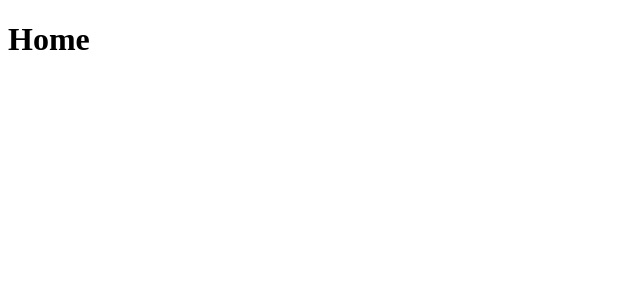
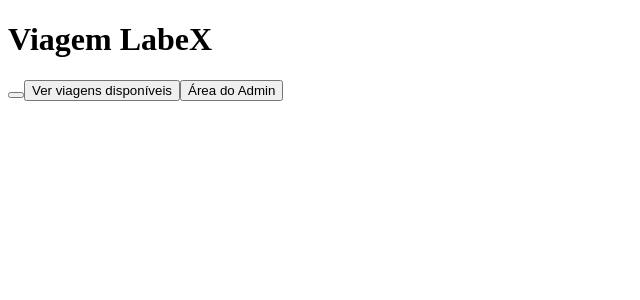
Before and after one commit to future4code/moreira-Andreyna-Carvalho, a React (Create React App) app in the folder modulo3/projeto-labex/: page / in a window 1280 px wide. Shown: the top 300 px of the page, without its empty margins (0-640 px from the left). Built offline with nearby package versions, Linux system fonts and the light colour scheme.

Commit message:
Fiz as páginas, wireframe, rotas, criei as funções

```diff
--- a/modulo3/projeto-labex/src/App.js
+++ b/modulo3/projeto-labex/src/App.js
@@ -4,9 +4,9 @@ import { Link, Route, Switch } from "react-router-dom";
 import AllTrip from "./pages/allTrip/allTrip";
 import CreateNewTrip from "./pages/createNewTrip/createNewTrip";
 import Home from "./pages/homePage/home";
-import Login from "./pages/LoginPage/login";
 import MudarPagina from "./pages/mudarPagina";
 import Subscribe from "./pages/subscribeUser/subscrib";
+import VerificaLogin from "./pages/verificaLogin";
 
 function App() {
   //Vou ser uma função de Rotas
@@ -21,8 +21,7 @@ function App() {
       <Switch>
         <Route exact path='/' component={Home}/>
 
-        <Route exact path='/login' component={Login}/>
-        <Route exact path='/dashboard' component={MudarPagina}/>
+        <Route exact path='/area-admin' component={VerificaLogin}/>
         <Route exact path='/create-trip' component={CreateNewTrip}/>
 
         <Route exact path='/all-trip' component={AllTrip}/>
--- a/modulo3/projeto-labex/src/pages/homePage/home.js
+++ b/modulo3/projeto-labex/src/pages/homePage/home.js
@@ -1,10 +1,14 @@
+import { Link } from "react-router-dom";
 
 
 export default function Home() {
   //Vou ser uma função de home
   return (
     <div>
-      <h1>Home</h1>
+      <h1>Viagem LabeX</h1>
+      <button></button>
+      <Link to='/all-trip'><button>Ver viagens disponíveis</button></Link>
+      <Link to='/area-admin'><button>Área do Admin</button></Link>
     </div>
   );
 }
--- /dev/null
+++ b/modulo3/projeto-labex/src/pages/verificaLogin.js
@@ -0,0 +1,9 @@
+
+export default function VerificaLogin() {
+  //Vou ser uma função de mudar a página do dashboard para o Detalhes de viagem
+  return (
+    <div>
+      <h1>VerificaLogin</h1>
+    </div>
+  );
+}
```
